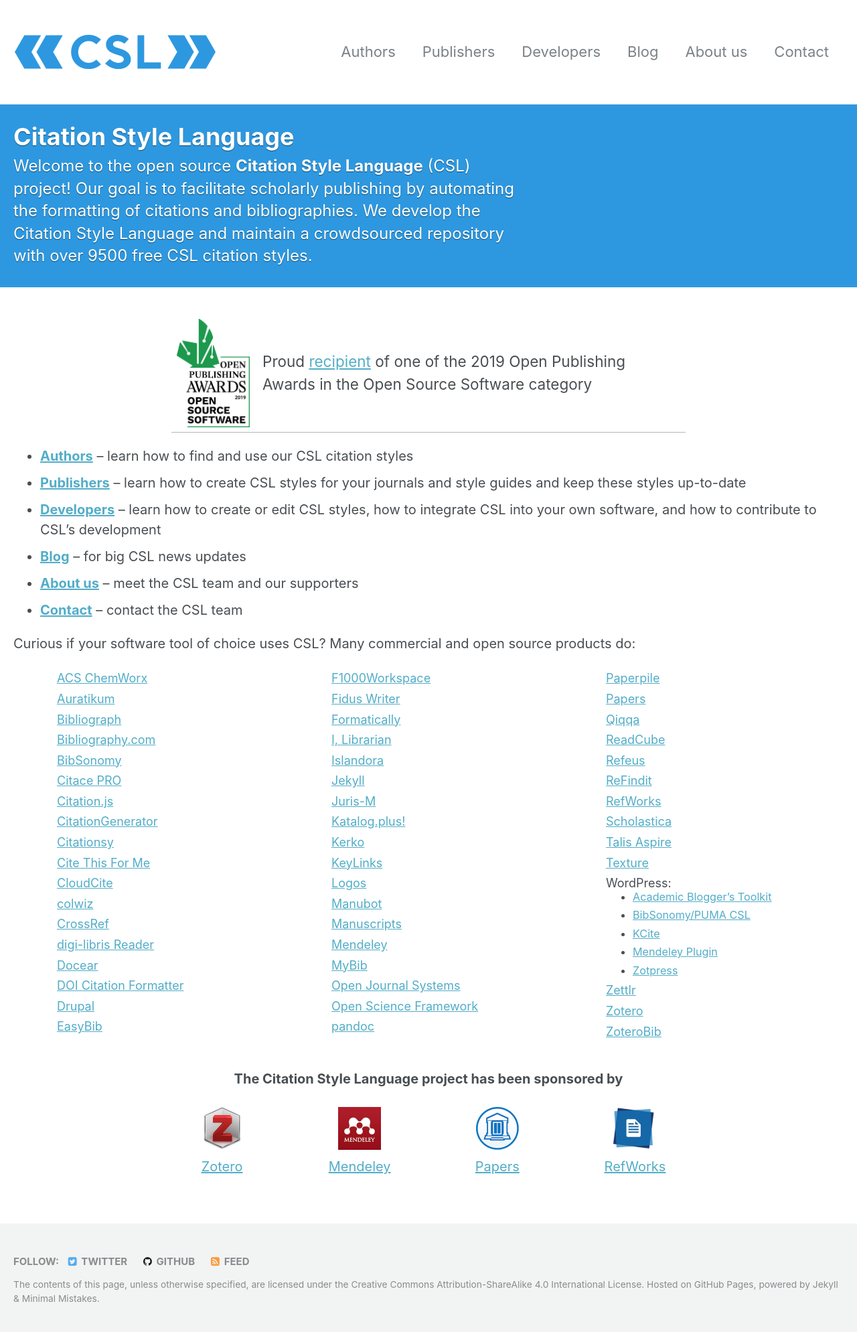
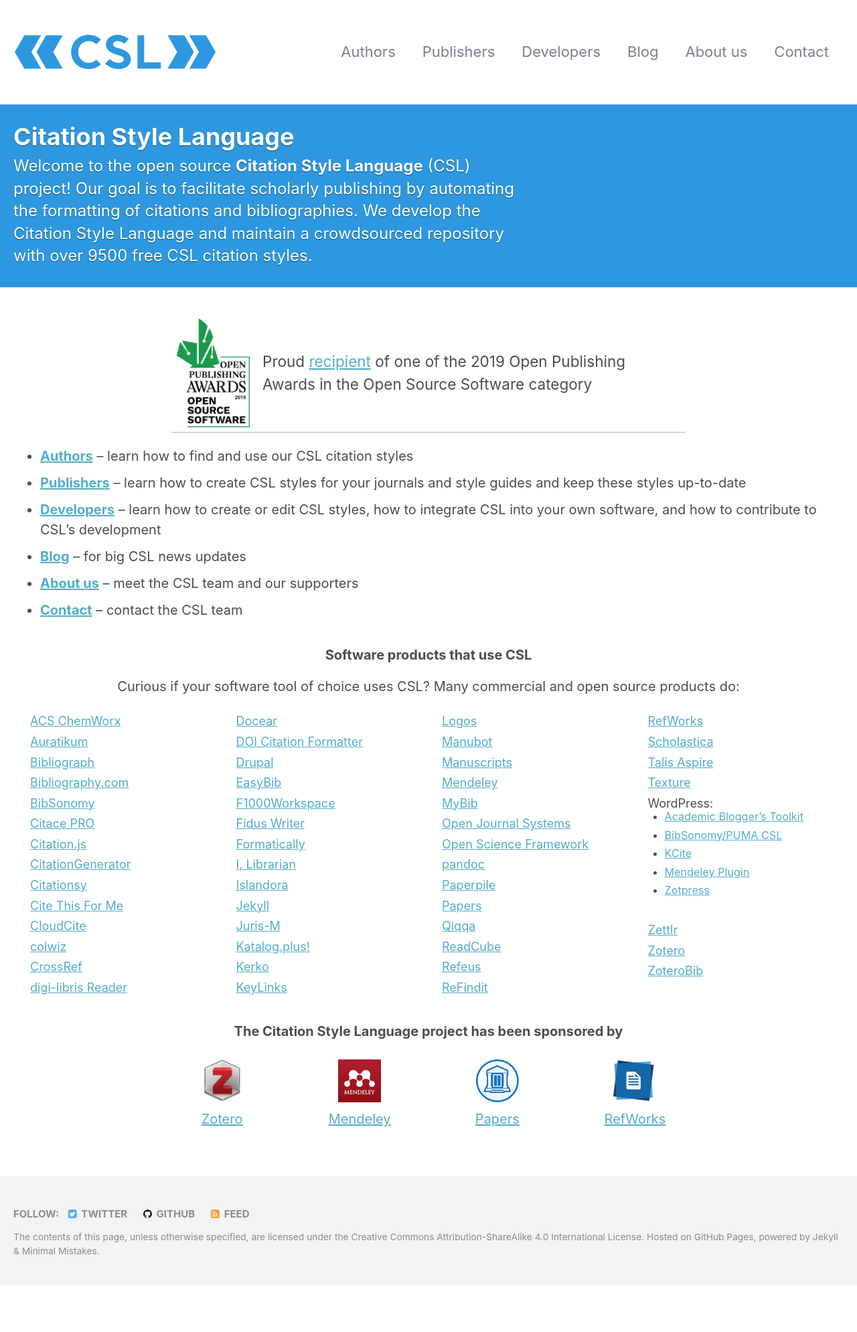
Before and after one commit to citation-style-language/citation-style-language.github.io, a Jekyll site: the page built from _pages/index.md, in a window 1280 px wide. Shown: the whole page at 67% size. Built offline with Jekyll 4.4.1, drawn with Linux system fonts in a browser that asks for light colours; the list of posts is cut into pages by our own code; after the commit the page ends 1919 px from its top, so only the background shows below that.

Commit message:
Update CSL product listing
* Add header and anchor to make https://citationstyles.org/#products
selectable
* Move description line inside of <article/> and center it
* Switch from 3 to 4 columns

```diff
--- a/_includes/multicolumn_list
+++ b/_includes/multicolumn_list
@@ -1,4 +1,6 @@
 <article class="multicolumn_list">
+	<h3 id="products">Software products that use CSL</h3>
+	<p>Curious if your software tool of choice uses CSL? Many commercial and open source products do:</p>
 	<ul>
 		{% for item in page.multicolumn_list %}
 		<li class="item">
--- a/_sass/_csl.scss
+++ b/_sass/_csl.scss
@@ -96,22 +96,23 @@
 	}
 }
 
-.multicolumn_list {
+#products, #products + p {
+	text-align: center;
+}
+
+.multicolumn_list ul {
 
 	padding: 0 25px;
-	-webkit-columns: 3 200px;
-	-moz-columns: 3 200px;
-	columns: 3 200px;
+	-webkit-columns: 4 200px;
+	-moz-columns: 4 200px;
+	columns: 4 200px;
 	-webkit-column-gap: 2em;
 	-moz-column-gap: 2em;
 	column-gap: 2em;
-	line-height: 1;
+	line-height: 1.2;
 
+	margin-top: 0;
 	margin-bottom: 30px;
-
-	ul {
-		margin-top: 0;
-		line-height: 1.2;
 
 	li {
 		font-size: 0.9em;
@@ -123,7 +124,6 @@
 
 	li.subitem {
 		list-style: disc;
-		}
 	}
 }
 
```
Also changed, not shown: _pages/index.md (+0 -2 lines). Lines whose indentation alone changed are shown as unchanged.
